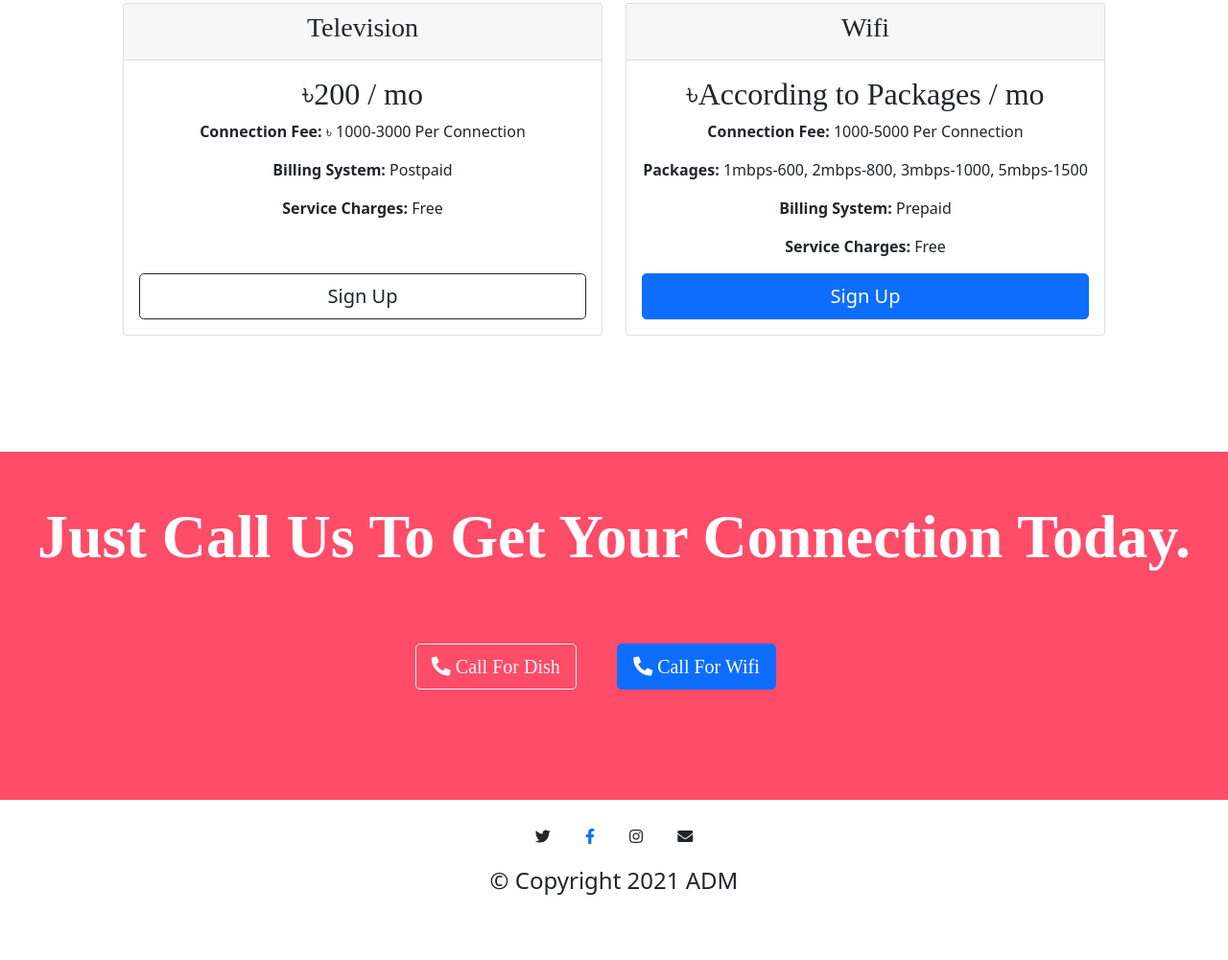
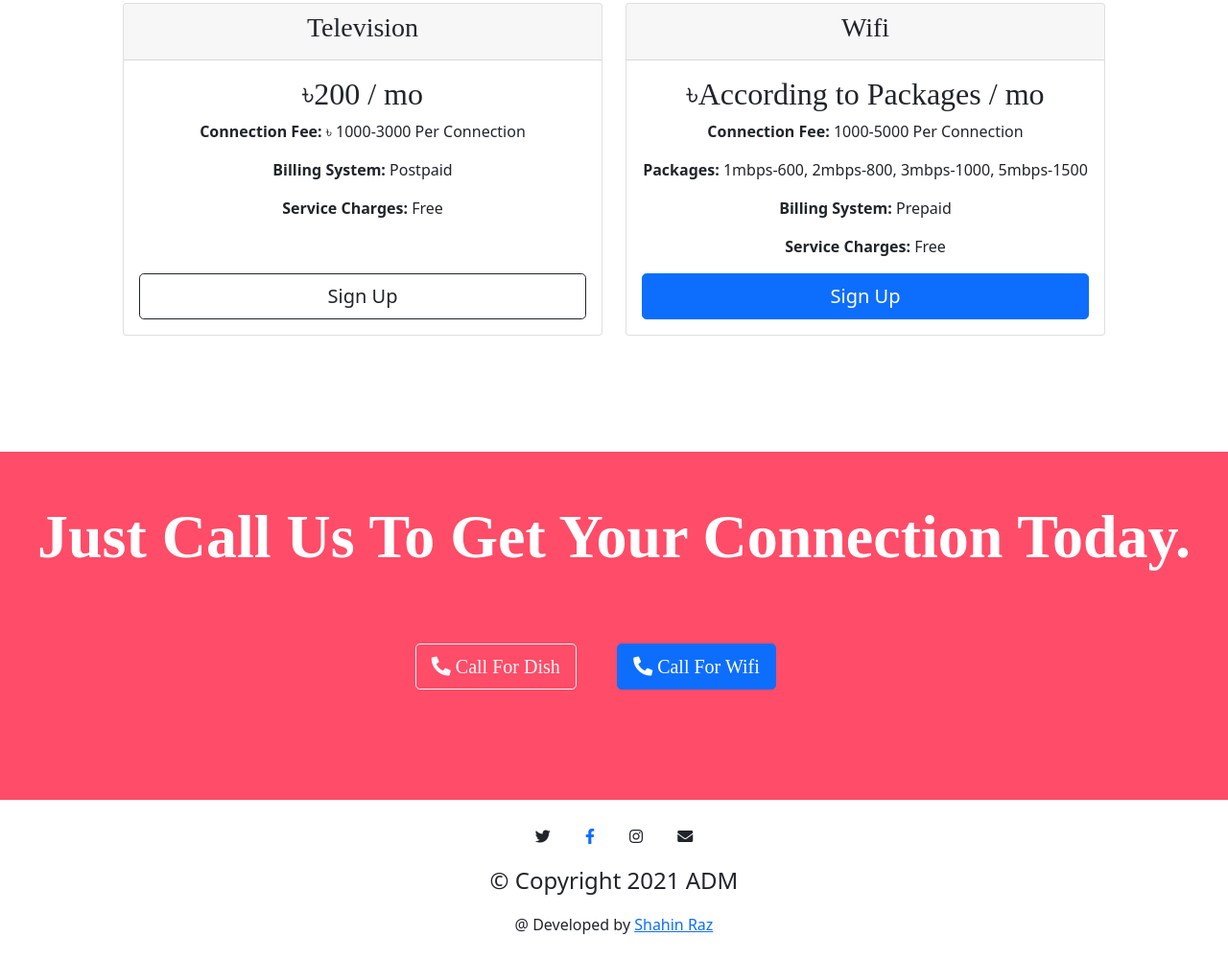
Before and after one commit to shahin-raj/adm, a plain HTML site: page index.html in a window 1280 px wide. Shown: the part 1965-2966 px from the top of the page at 96% size. Before the commit the page ends 2942 px from the top, so only its background shows below. Drawn offline with nearby package versions, Linux system fonts and the light colour scheme.

Commit message:
Update index.html

```diff
--- a/index.html
+++ b/index.html
@@ -174,6 +174,7 @@
           <i class="fas fa-envelope footer-item"></i>
         </p>
         <p class="footer-content">© Copyright 2021 ADM</p>
+          <p6>@ Developed by <a href="https://www.facebook.com/shahinraj2">Shahin Raz</a></p6>
       </div>
       </footer>
     </body>
```
